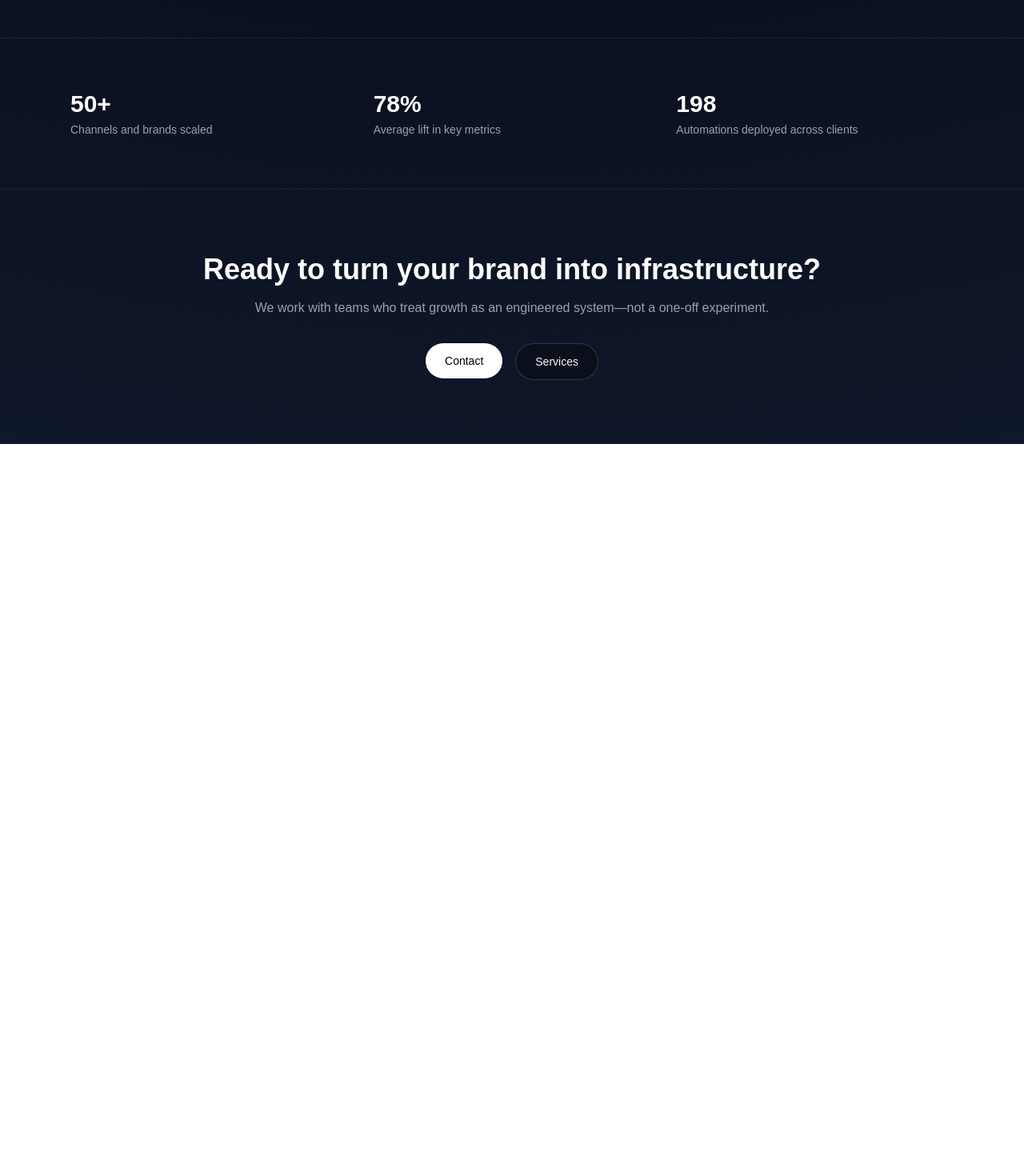
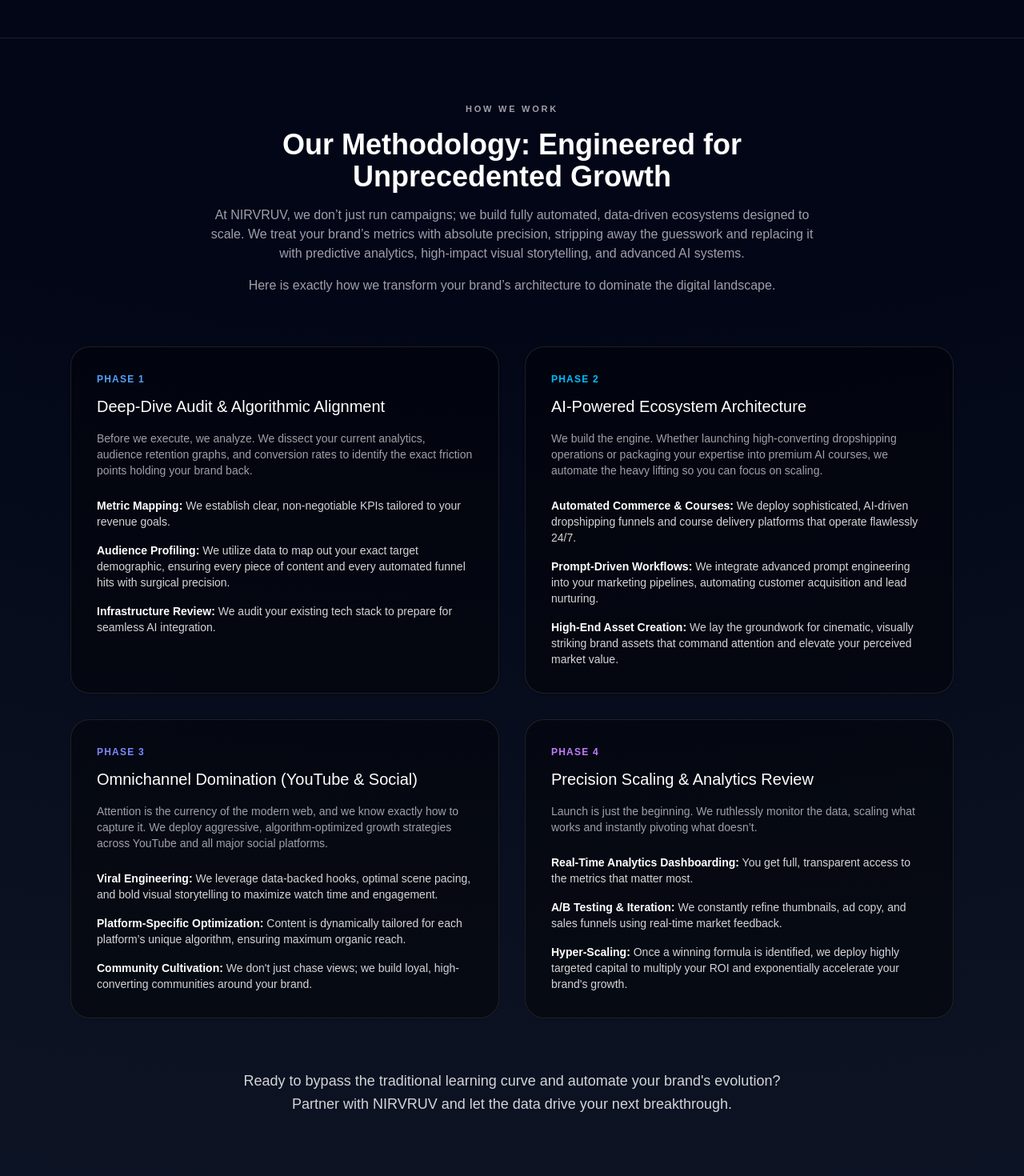
Before and after one commit to boykarma35-max/NIRVRUV-FINAL-WEBSITE, a Next.js app in the folder nirvruv-site/: page / in a window 1280 px wide. Shown: the part 2140-3610 px from the top of the page at 80% size. Before the commit the page ends 2695 px from the top, so only its background shows below. Built offline with nearby package versions, Linux system fonts and the light colour scheme.

Commit message:
updated how we work

```diff
--- a/nirvruv-site/app/page.tsx
+++ b/nirvruv-site/app/page.tsx
@@ -365,7 +365,92 @@
           </div>
         </Section>
 
-        {/* SECTION 5: Metrics (placeholder) */}
+        {/* SECTION 5: Methodology (How We Work) */}
+        <Section className="border-t border-zinc-800/80">
+          <div className="max-w-6xl mx-auto px-6 py-20">
+            <div className="text-center max-w-3xl mx-auto mb-16">
+              <p className="text-[11px] font-semibold text-zinc-400 uppercase tracking-[0.25em]">
+                How We Work
+              </p>
+              <h2 className="mt-4 text-3xl sm:text-4xl font-semibold">
+                Our Methodology: Engineered for Unprecedented Growth
+              </h2>
+              <p className="mt-4 text-zinc-400 text-sm sm:text-base">
+                At NIRVRUV, we don’t just run campaigns; we build fully automated, data-driven ecosystems designed to scale. We treat your brand’s metrics with absolute precision, stripping away the guesswork and replacing it with predictive analytics, high-impact visual storytelling, and advanced AI systems.
+              </p>
+              <p className="mt-4 text-zinc-400 text-sm sm:text-base">
+                Here is exactly how we transform your brand’s architecture to dominate the digital landscape.
+              </p>
+            </div>
+
+            <div className="grid gap-8 md:grid-cols-2">
+              {/* Phase 1 */}
+              <div className="rounded-3xl border border-zinc-800/80 bg-black/40 p-8 shadow-sm transition hover:border-zinc-600/80">
+                <div className="text-xs font-semibold text-blue-400 uppercase tracking-widest mb-3">Phase 1</div>
+                <h3 className="text-xl font-medium text-white mb-4">Deep-Dive Audit & Algorithmic Alignment</h3>
+                <p className="text-sm text-zinc-400 mb-6">
+                  Before we execute, we analyze. We dissect your current analytics, audience retention graphs, and conversion rates to identify the exact friction points holding your brand back.
+                </p>
+                <ul className="space-y-4 text-sm text-zinc-300">
+                  <li><strong className="text-white">Metric Mapping:</strong> We establish clear, non-negotiable KPIs tailored to your revenue goals.</li>
+                  <li><strong className="text-white">Audience Profiling:</strong> We utilize data to map out your exact target demographic, ensuring every piece of content and every automated funnel hits with surgical precision.</li>
+                  <li><strong className="text-white">Infrastructure Review:</strong> We audit your existing tech stack to prepare for seamless AI integration.</li>
+                </ul>
+              </div>
+
+              {/* Phase 2 */}
+              <div className="rounded-3xl border border-zinc-800/80 bg-black/40 p-8 shadow-sm transition hover:border-zinc-600/80">
+                <div className="text-xs font-semibold text-sky-400 uppercase tracking-widest mb-3">Phase 2</div>
+                <h3 className="text-xl font-medium text-white mb-4">AI-Powered Ecosystem Architecture</h3>
+                <p className="text-sm text-zinc-400 mb-6">
+                  We build the engine. Whether launching high-converting dropshipping operations or packaging your expertise into premium AI courses, we automate the heavy lifting so you can focus on scaling.
+                </p>
+                <ul className="space-y-4 text-sm text-zinc-300">
+                  <li><strong className="text-white">Automated Commerce & Courses:</strong> We deploy sophisticated, AI-driven dropshipping funnels and course delivery platforms that operate flawlessly 24/7.</li>
+                  <li><strong className="text-white">Prompt-Driven Workflows:</strong> We integrate advanced prompt engineering into your marketing pipelines, automating customer acquisition and lead nurturing.</li>
+                  <li><strong className="text-white">High-End Asset Creation:</strong> We lay the groundwork for cinematic, visually striking brand assets that command attention and elevate your perceived market value.</li>
+                </ul>
+              </div>
+
+              {/* Phase 3 */}
+              <div className="rounded-3xl border border-zinc-800/80 bg-black/40 p-8 shadow-sm transition hover:border-zinc-600/80">
+                <div className="text-xs font-semibold text-indigo-400 uppercase tracking-widest mb-3">Phase 3</div>
+                <h3 className="text-xl font-medium text-white mb-4">Omnichannel Domination (YouTube & Social)</h3>
+                <p className="text-sm text-zinc-400 mb-6">
+                  Attention is the currency of the modern web, and we know exactly how to capture it. We deploy aggressive, algorithm-optimized growth strategies across YouTube and all major social platforms.
+                </p>
+                <ul className="space-y-4 text-sm text-zinc-300">
+                  <li><strong className="text-white">Viral Engineering:</strong> We leverage data-backed hooks, optimal scene pacing, and bold visual storytelling to maximize watch time and engagement.</li>
+                  <li><strong className="text-white">Platform-Specific Optimization:</strong> Content is dynamically tailored for each platform’s unique algorithm, ensuring maximum organic reach.</li>
+                  <li><strong className="text-white">Community Cultivation:</strong> We don't just chase views; we build loyal, high-converting communities around your brand.</li>
+                </ul>
+              </div>
+
+              {/* Phase 4 */}
+              <div className="rounded-3xl border border-zinc-800/80 bg-black/40 p-8 shadow-sm transition hover:border-zinc-600/80">
+                <div className="text-xs font-semibold text-purple-400 uppercase tracking-widest mb-3">Phase 4</div>
+                <h3 className="text-xl font-medium text-white mb-4">Precision Scaling & Analytics Review</h3>
+                <p className="text-sm text-zinc-400 mb-6">
+                  Launch is just the beginning. We ruthlessly monitor the data, scaling what works and instantly pivoting what doesn’t.
+                </p>
+                <ul className="space-y-4 text-sm text-zinc-300">
+                  <li><strong className="text-white">Real-Time Analytics Dashboarding:</strong> You get full, transparent access to the metrics that matter most.</li>
+                  <li><strong className="text-white">A/B Testing & Iteration:</strong> We constantly refine thumbnails, ad copy, and sales funnels using real-time market feedback.</li>
+                  <li><strong className="text-white">Hyper-Scaling:</strong> Once a winning formula is identified, we deploy highly targeted capital to multiply your ROI and exponentially accelerate your brand's growth.</li>
+                </ul>
+              </div>
+            </div>
+
+            <div className="mt-16 text-center max-w-3xl mx-auto">
+              <p className="text-zinc-300 text-lg font-medium leading-relaxed">
+                Ready to bypass the traditional learning curve and automate your brand's evolution? <br className="hidden sm:block" />
+                Partner with NIRVRUV and let the data drive your next breakthrough.
+              </p>
+            </div>
+          </div>
+        </Section>
+
+        {/* SECTION 6: Metrics */}
         <Section className="border-t border-zinc-800/80">
           <div className="max-w-6xl mx-auto px-6 py-16 grid gap-8 sm:grid-cols-3">
             <div>
```
